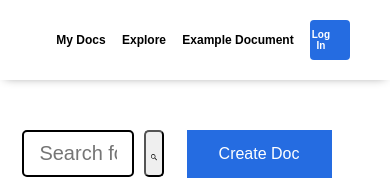
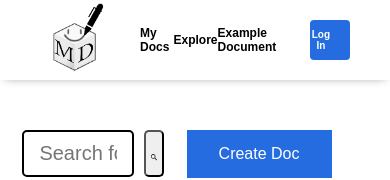
Before and after one commit to rtjoa/modular-documents, a React app in the folder app/: page / in a window 390 px wide. Shown: the top 180 px of the page. Built offline with nearby package versions, Linux system fonts and the light colour scheme; some packages are replaced by stand-ins of ours; no server answers; the database is empty.

Commit message:
Fixed icon sixing on navbar
Co-authored-by: advaithg <gowrishettyadvaith@gmail.com>

```diff
--- a/app/src/index.js
+++ b/app/src/index.js
@@ -57,8 +57,8 @@ class App extends React.Component {
             logged in users, and Welcome otherwise. For now, they are separate
             links.
           */}
-          <Link className="logo" to="/welcome">
-            <img src={logo}/>
+          <Link to="/welcome">
+            <img className="logo" src={logo}/>
           </Link>
           <Link className="navbar-link" to="/">My Docs</Link>
           <Link className="navbar-link" to="/explore">Explore</Link>
--- a/app/src/styles/base.scss
+++ b/app/src/styles/base.scss
@@ -27,9 +27,14 @@ body {
 $highlight: #256ce1;
 
 .logo {
-  width: 20px;
-  height: 20px;
-  margin-top: 10px;
+  position: relative;
+  margin-top: 3%;
+  max-width: 120px;
+  margin-right: 30vw;
+
+ // width: 20px;
+  // height: 20px;
+  // margin-top: 10px;
 }
 
 nav {
@@ -66,9 +71,6 @@ nav {
     }
   }
 
-  .navbar-link{
-    min-width: 10vw;
-  }
   .button {
     border-radius: 4px;
     background: #256ce1;
@@ -91,8 +93,15 @@ nav {
   }
 
   @media screen and (max-width: 900px) {
+    .logo {
+      margin-right: 0vw;
+      margin-top: 15%;
+    }
     .navbar-link{
       font-size: 12px;
+    }
+    .navbar-link{
+      min-width: 0vw;
     }
     .button{
       border-radius: 4px;
```
